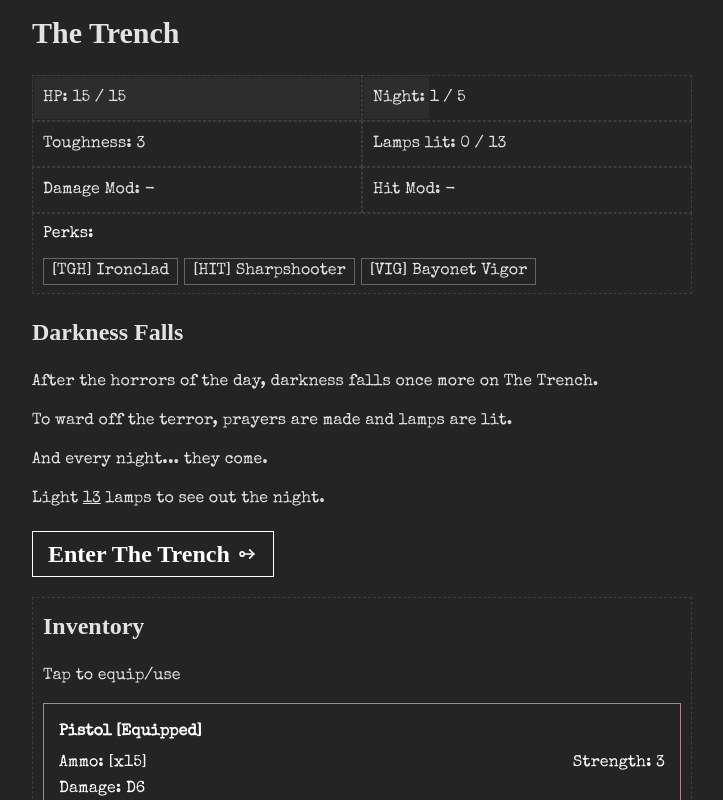
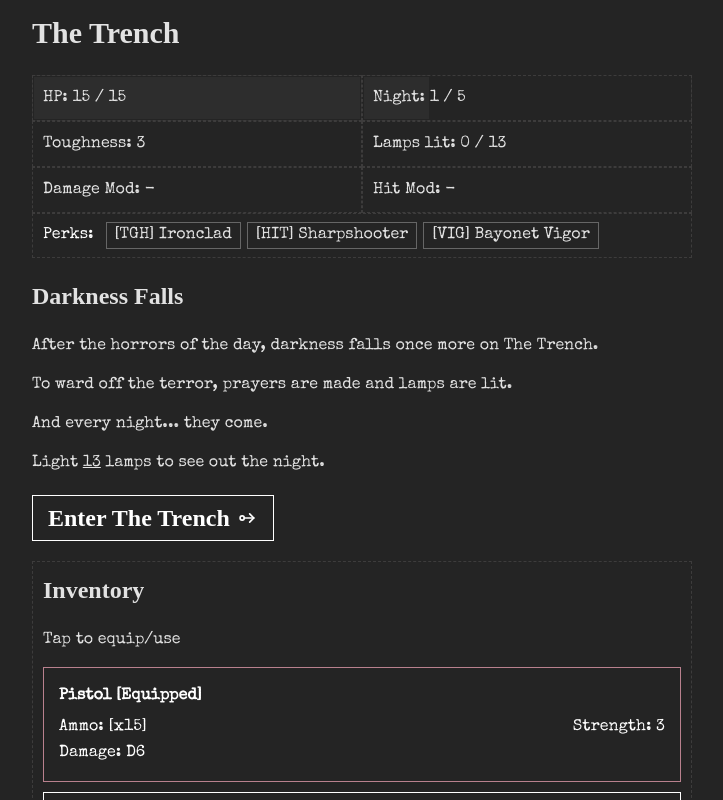
Before and after one commit to thisoldbear/the-trench, a React (Vite) app: page / in a window 1280 px wide. Shown: the top 800 px of the page, without its empty margins (278-1001 px from the left). Built offline with nearby package versions, Linux system fonts and the light colour scheme; a web font is replaced by a local one.

Commit message:
style(stats): revert Perks label back to inline layout (v5.0.12)

```diff
--- a/package.json
+++ b/package.json
@@ -1,6 +1,6 @@
 {
   "name": "the-trench",
-  "version": "5.0.11",
+  "version": "5.0.12",
   "private": true,
   "type": "module",
   "scripts": {
--- a/src/datasheets/changelog.ts
+++ b/src/datasheets/changelog.ts
@@ -4,6 +4,12 @@ export type ChangelogEntry = {
 };
 
 export const changelog: ChangelogEntry[] = [
+  {
+    version: "5.0.12",
+    changes: [
+      "Reverted 'Perks:' heading back to inline layout alongside perk buttons.",
+    ],
+  },
   {
     version: "5.0.11",
     changes: [
--- a/src/index.css
+++ b/src/index.css
@@ -163,11 +163,9 @@ h1 {
 }
 
 .stats__perks-label {
-  display: block;
-  width: 100%;
   font-size: 16px;
   color: #ffffff;
-  margin-bottom: 6px;
+  margin-right: 6px;
 }
 
 .stats__perk-badge {
```
